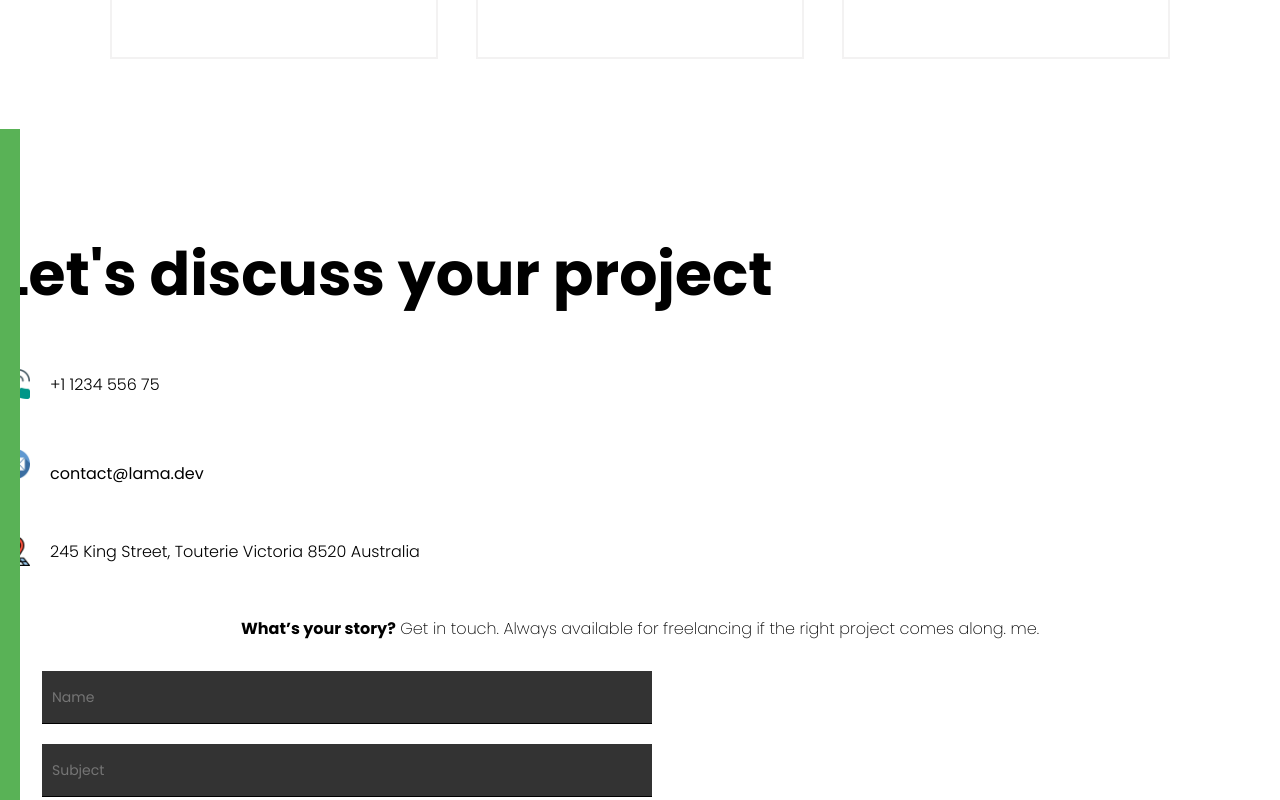
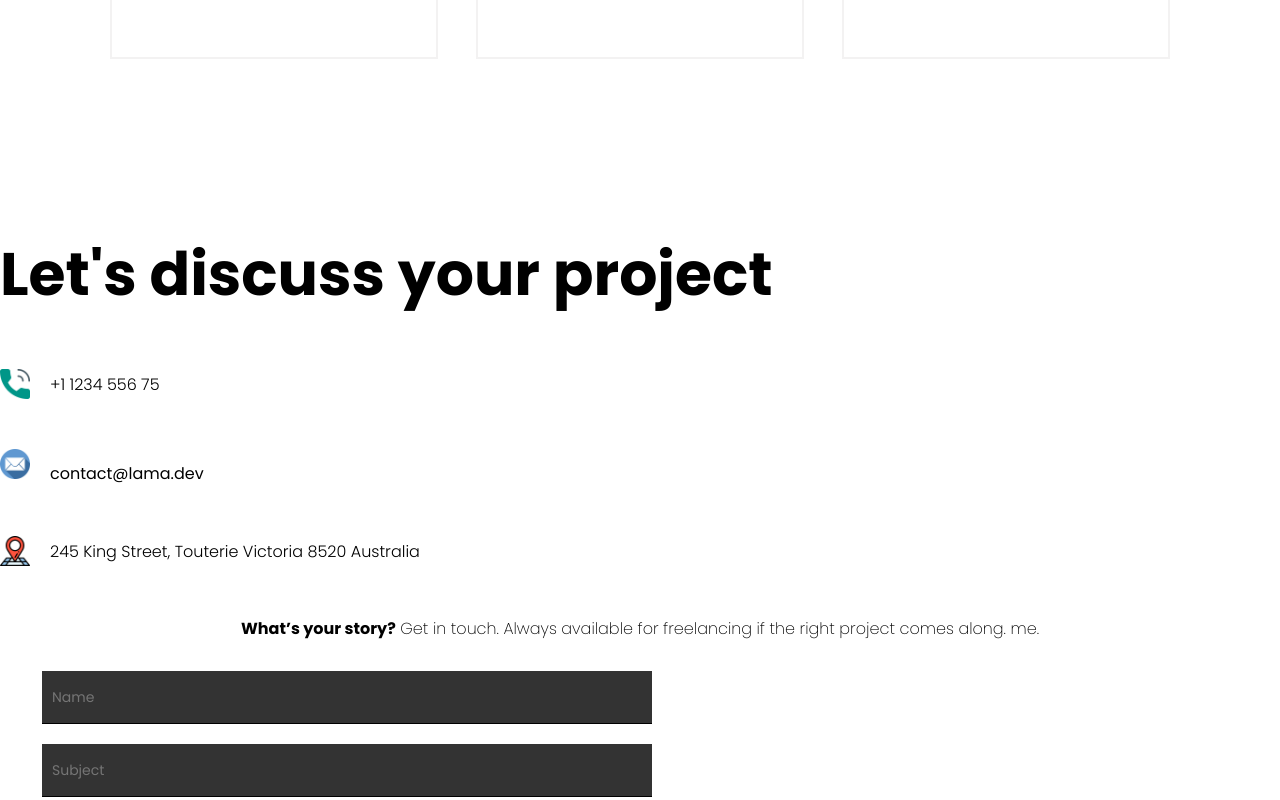
Before and after one commit to lblake/Portfolio-Website, a React (Create React App) app in the folder portfolio-website/: page / in a window 1280 px wide. Shown: the part 2100-2900 px from the top of the page. Built offline with nearby package versions, Linux system fonts and the light colour scheme; some icons are missing.

Commit message:
updated css

```diff
--- a/portfolio-website/src/components/ContactComponent/Contact.js
+++ b/portfolio-website/src/components/ContactComponent/Contact.js
@@ -5,6 +5,8 @@ import Email from '../../img/email.png';
 import Address from '../../img/address.png';
 import { useRef, useState } from 'react';
 import emailjs from 'emailjs-com';
+import { FontAwesomeIcon } from '@fortawesome/react-fontawesome';
+
 // import { ThemeContext } from '../../context';
 
 export default function Contact() {
@@ -43,7 +45,9 @@ export default function Contact() {
           <div className={styles.contactInfoItem}>
             <img src={Phone} alt='' className={styles.contactIcon} />
             +1 1234 556 75
+
           </div>
+
           <div className={styles.contactInfo}>
             <img className={styles.contactIcon} src={Email} alt='' />
             contact@lama.dev
--- a/portfolio-website/src/components/ContactComponent/contact.module.css
+++ b/portfolio-website/src/components/ContactComponent/contact.module.css
@@ -6,7 +6,7 @@
 .contactBackground {
   width: 20px;
   height: 100%;
-  background-color: #59b256;
+  /* background-color: #59b256; */
   position: absolute;
 }
 
```
